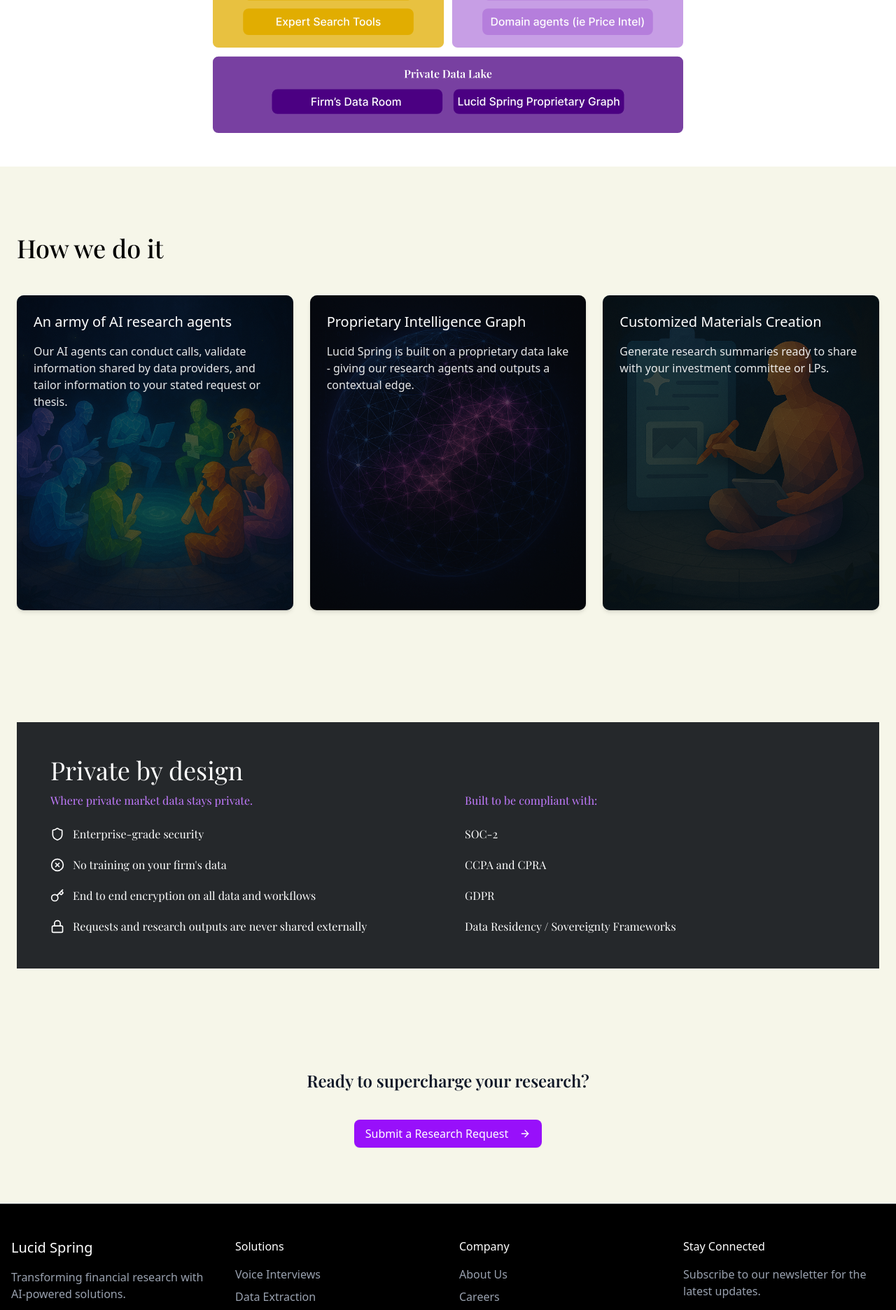
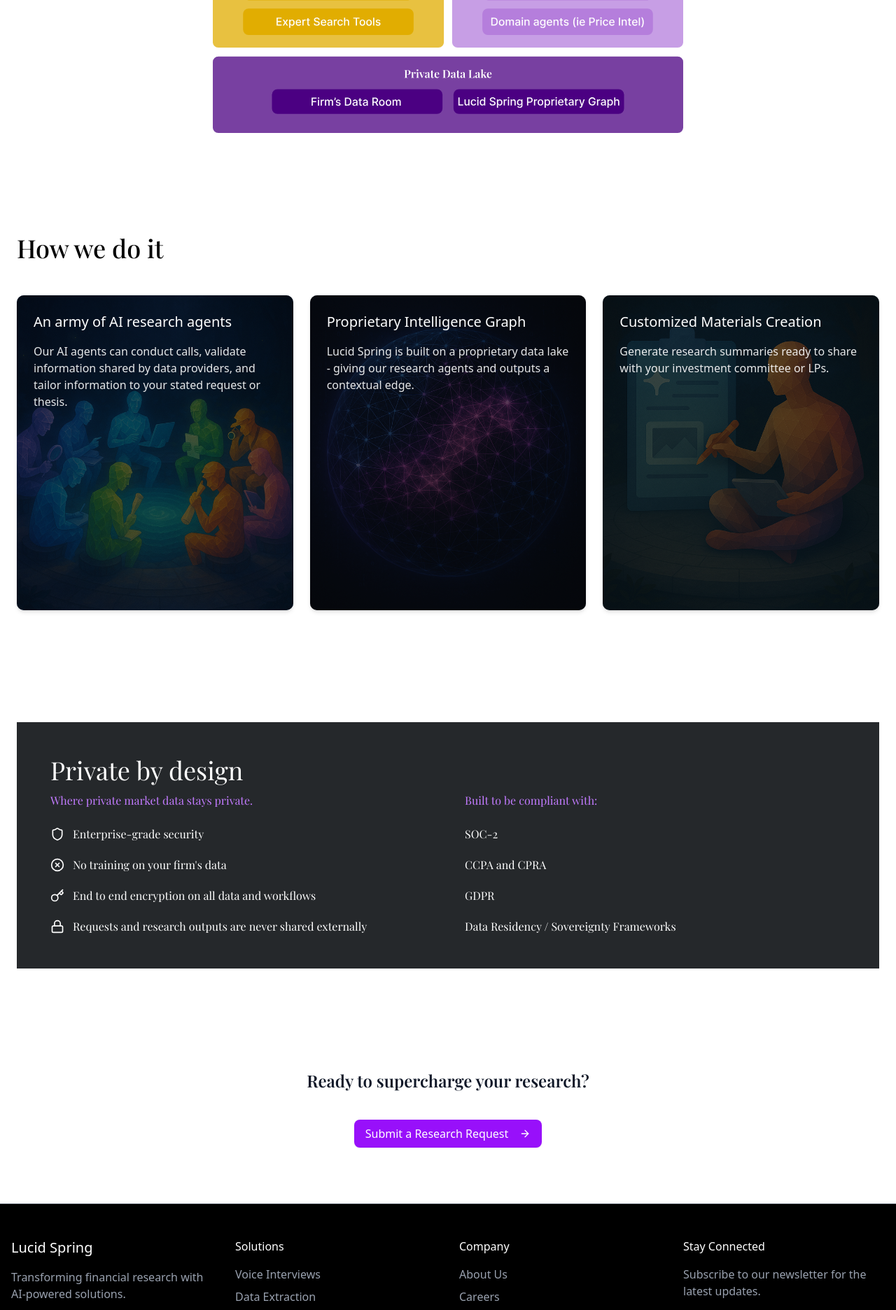
Before and after one commit to dereky98/lucid-spring-marketing, a Next.js app: page / in a window 1280 px wide. Shown: the part 2224-4096 px from the top of the page at 70% size. Built offline with nearby package versions, Linux system fonts and the light colour scheme; a web font is replaced by a local one.

Commit message:
make more sections white

```diff
--- a/components/CTASection.tsx
+++ b/components/CTASection.tsx
@@ -8,7 +8,7 @@ interface CTASectionProps {
 
 export default function CTASection({ fadeIn }: CTASectionProps) {
   return (
-    <section className="py-20 bg-[#f6f6e9]">
+    <section className="py-20 bg-white">
       <div className="container mx-auto px-6">
         <motion.div
           initial="hidden"
--- a/components/HowItWorks.tsx
+++ b/components/HowItWorks.tsx
@@ -9,7 +9,7 @@ interface HowItWorksProps {
 
 export default function HowItWorks({ dataRef, dataInView, fadeIn }: HowItWorksProps) {
   return (
-    <section ref={dataRef} className="py-24 bg-[#f6f6e9] relative">
+    <section ref={dataRef} className="py-24 bg-white relative">
       <div className="container mx-auto px-6 relative z-10">
         {/* Title above the cards */}
         <motion.div
--- a/components/PrivateByDesign.tsx
+++ b/components/PrivateByDesign.tsx
@@ -20,7 +20,7 @@ export default function PrivateByDesign({ isVisible = true }: PrivateByDesignPro
   };
 
   return (
-    <section className="bg-[#f6f6e9] py-16">
+    <section className="bg-white py-16">
       <div className="container mx-auto px-6">
         <motion.div
           initial="hidden"
```
